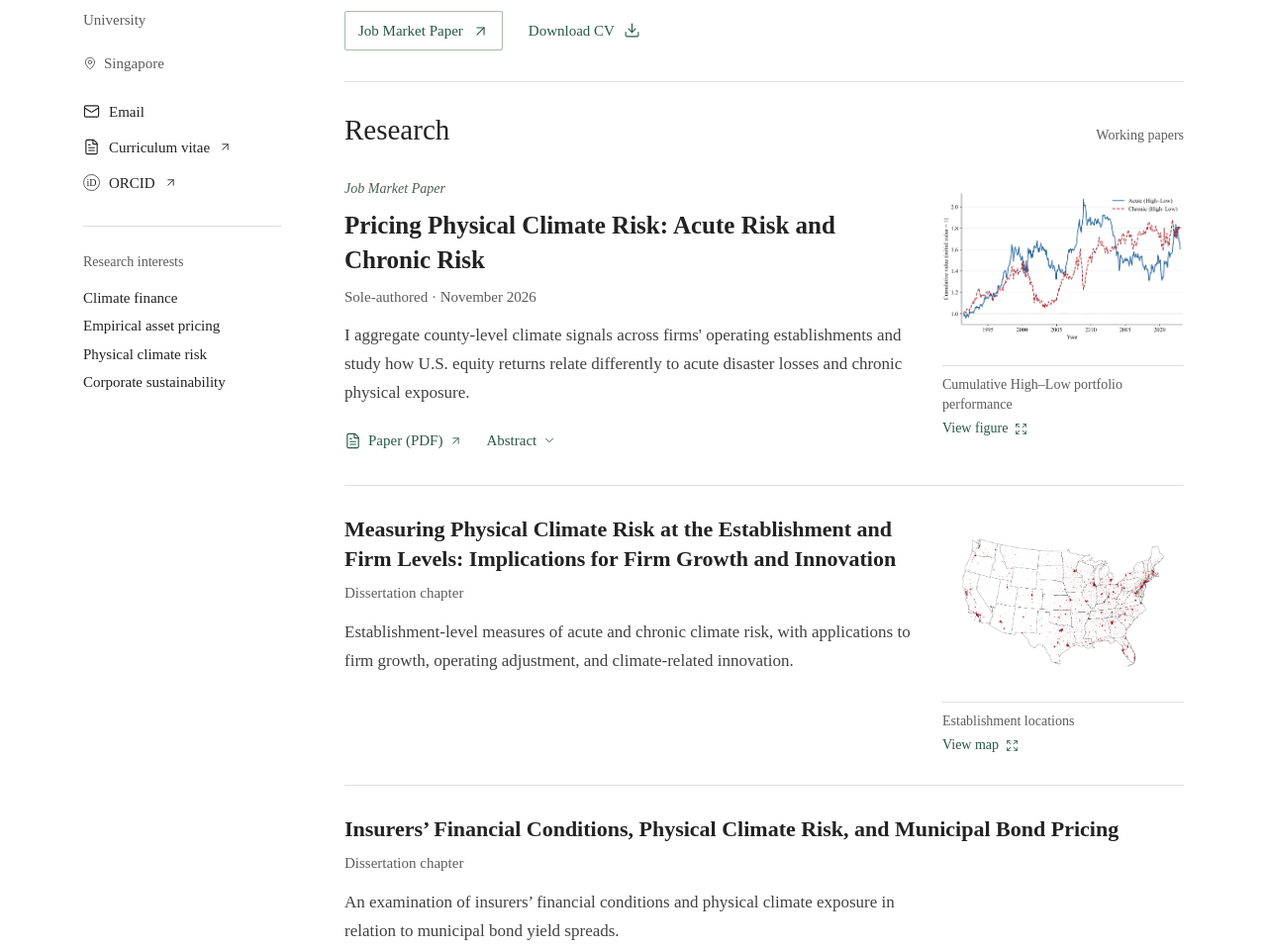
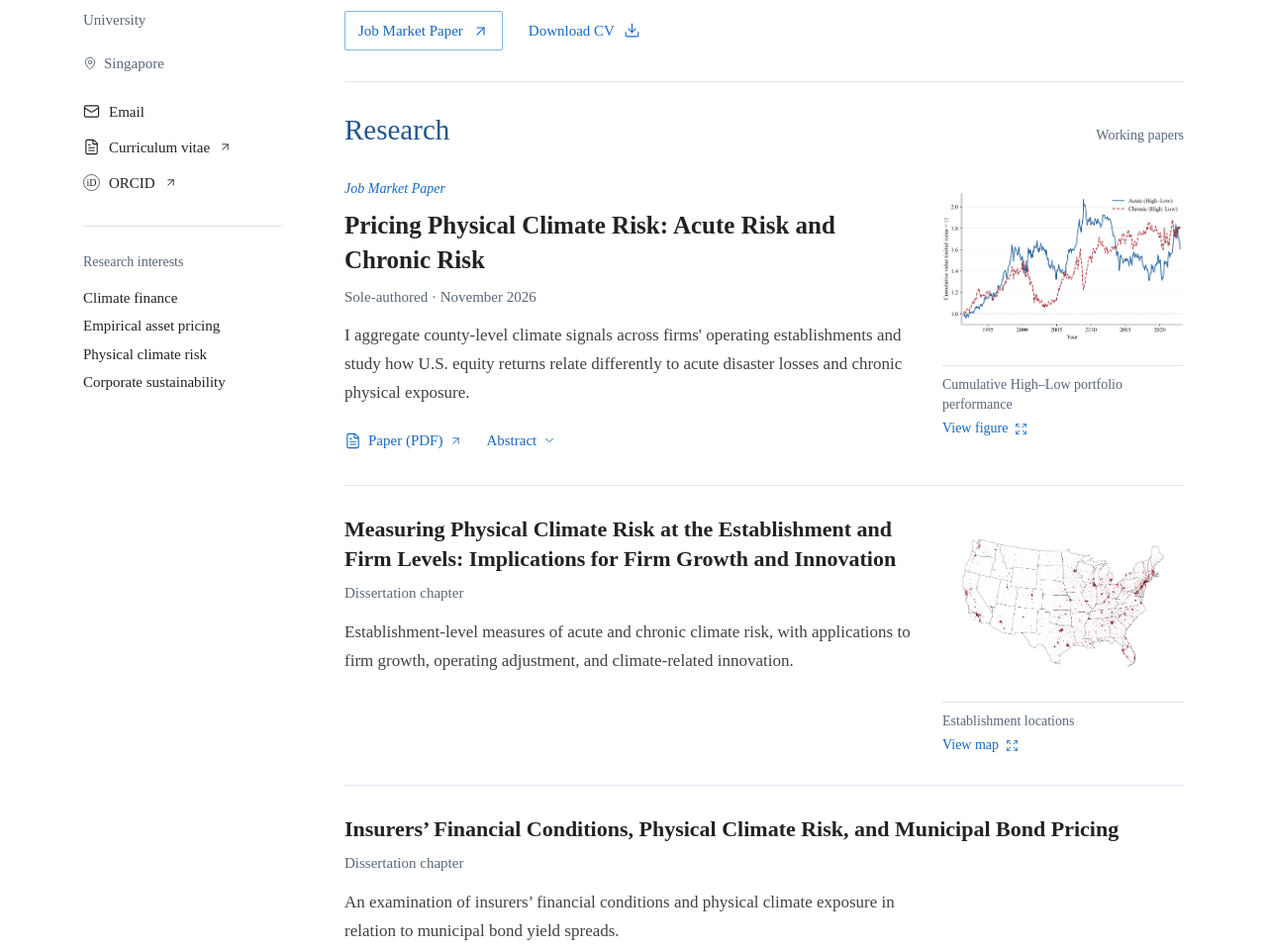
Before and after one commit to lzhouat-coder/lzhouat-coder.github.io, a plain HTML site: page index.html in a window 1280 px wide. Shown: the part 442-1401 px from the top of the page at 99% size. Drawn offline with Linux system fonts and the light colour scheme.

Commit message:
Replace green accents with a clear blue palette

```diff
--- a/academic.css
+++ b/academic.css
@@ -1,9 +1,11 @@
 :root {
   --ink: #222;
-  --muted: #5c5c5c;
-  --line: #dedede;
-  --soft: #f7f8f7;
-  --accent: #4d5f54;
+  --muted: #586779;
+  --blue: #1769c2;
+  --green: var(--blue);
+  --line: #dce6f1;
+  --soft: #f0f7ff;
+  --accent: var(--blue);
   font-family: "Times New Roman", Times, serif;
   font-size: 17px;
 }
@@ -38,9 +40,9 @@ h3, .publication h3 { font-size: 22px; line-height: 1.35; font-weight: 600; }
 .paper-meta, .publication-journal { font-size: 15px; }
 .section-aside, .contribution { font-size: 14px; }
 .intro-links, .paper-actions, .text-button, .inline-download { font-size: 15px; }
-.primary-link { background: #fff; color: var(--green); border: 1px solid #a9b8ad; border-radius: 2px; padding: 7px 13px; }
-.primary-link:hover { background: #f4f6f4; color: var(--green); }
-.abstract-body { background: #fafafa; border-left: 1px solid #bac3bd; font-size: 16px; line-height: 1.7; }
+.primary-link { background: #fff; color: var(--green); border: 1px solid #83b5e7; border-radius: 2px; padding: 7px 13px; }
+.primary-link:hover { background: #edf5ff; color: var(--green); }
+.abstract-body { background: var(--soft); border-left: 2px solid #83b5e7; font-size: 16px; line-height: 1.7; }
 .research-figure figcaption { font-size: 14px; line-height: 1.45; }
 .research-figure figcaption strong { font-size: 14px; font-weight: 400; color: var(--muted); }
 .figure-expand { font-size: 14px; margin-top: 4px; }
@@ -73,3 +75,11 @@ h3, .publication h3 { font-size: 22px; line-height: 1.35; font-weight: 600; }
   .section-aside { font-size: 13px; }
   .evaluation small { font-size: 13px; }
 }
+
+/* Blue accents inspired by the owner’s preferred fan-support palette. */
+h2 { color: #20558f; }
+.wordmark { color: #20558f; }
+.contribution, .teaching-record p, .teaching-interests, .methods { color: #536174; }
+.portrait { background: #f0f7ff; }
+.education > div { border-bottom-color: var(--line); }
+::selection { background: #d9ecff; color: #173f6e; }
```
